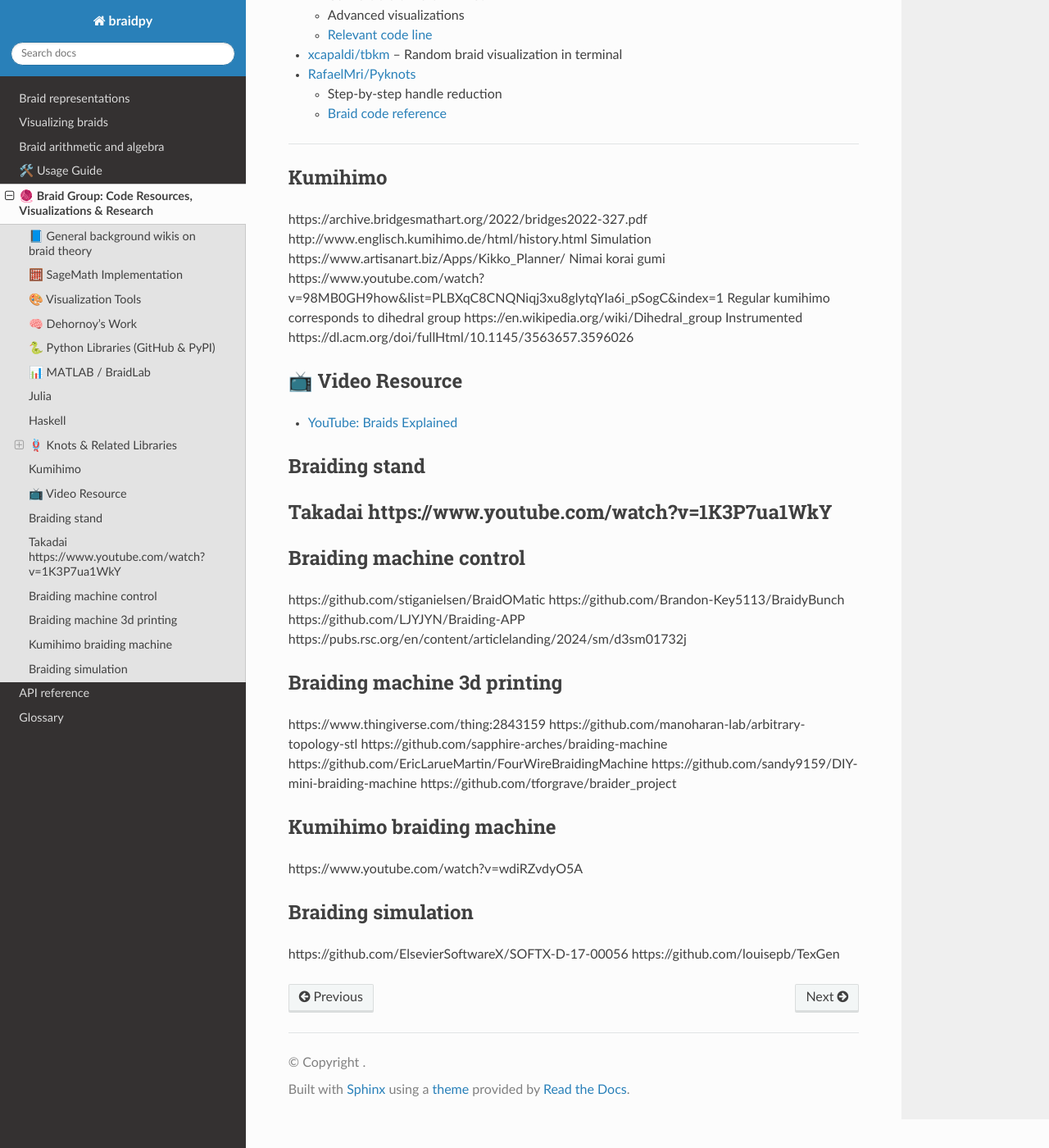
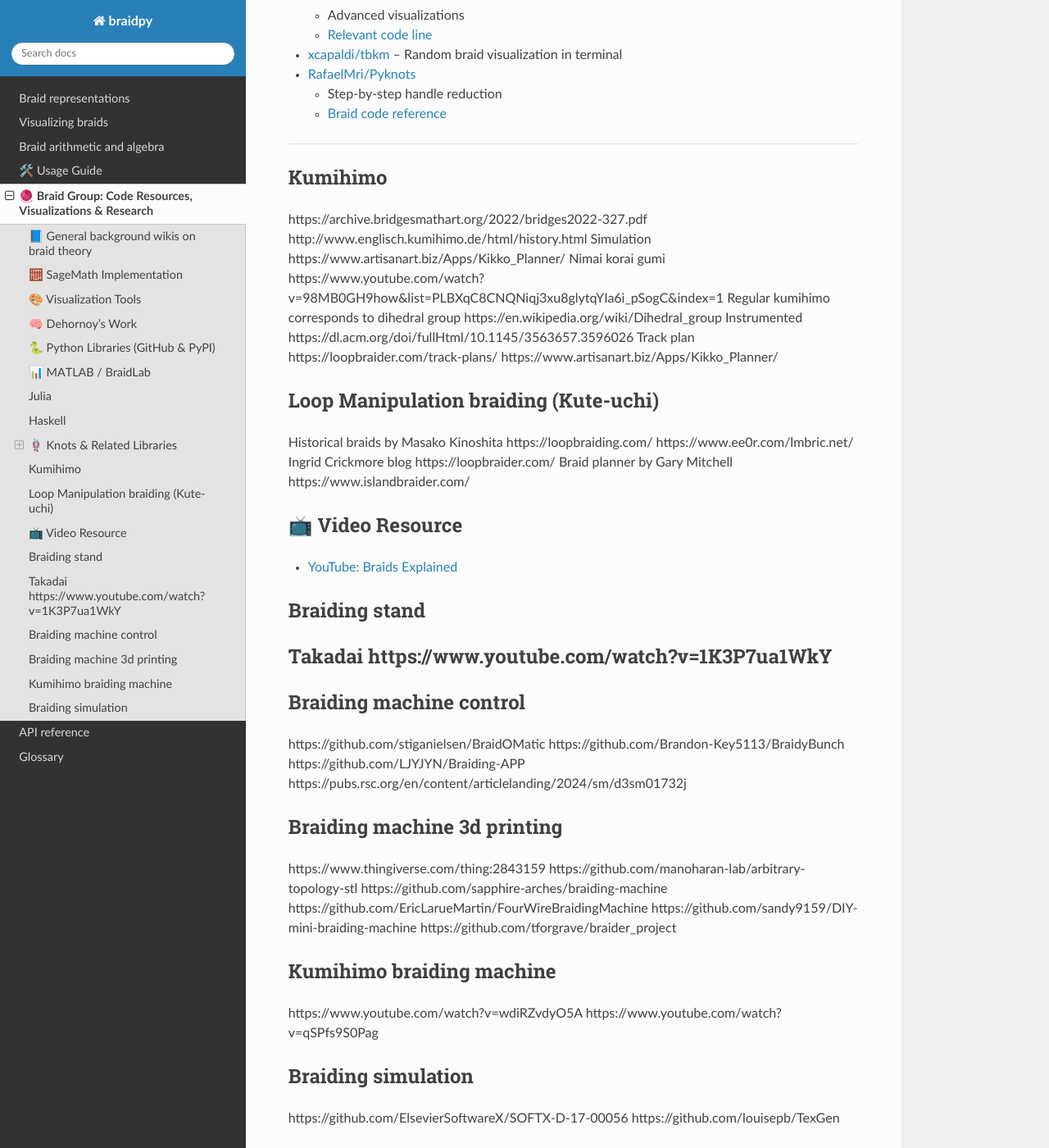
Before and after one commit to baptistelabat/braidpy, a Sphinx documentation site: the page built from docs/source/references.md, in a window 1280 px wide and 1400 px high, scrolled down 3240 px. Shown: the whole window at 82% size. Built offline with Sphinx 7.4.7 and the Read the Docs theme 3.1.0, drawn with Linux system fonts in a browser that asks for light colours.

Commit message:
More references

```diff
--- a/docs/source/references.md
+++ b/docs/source/references.md
@@ -139,6 +139,14 @@ Simulation https://www.artisanart.biz/Apps/Kikko_Planner/
 Nimai korai gumi https://www.youtube.com/watch?v=98MB0GH9how&list=PLBXqC8CNQNiqj3xu8glytqYIa6i_pSogC&index=1
 Regular kumihimo corresponds to dihedral group https://en.wikipedia.org/wiki/Dihedral_group
 Instrumented https://dl.acm.org/doi/fullHtml/10.1145/3563657.3596026
+Track plan https://loopbraider.com/track-plans/
+https://www.artisanart.biz/Apps/Kikko_Planner/
+
+## Loop Manipulation braiding (Kute-uchi)
+
+Historical braids by Masako Kinoshita https://loopbraiding.com/ https://www.ee0r.com/lmbric.net/
+Ingrid Crickmore blog https://loopbraider.com/
+Braid planner by Gary Mitchell https://www.islandbraider.com/
 ## 📺 Video Resource
 
 - [YouTube: Braids Explained](https://www.youtube.com/watch?v=8DBhTXM_Br4)
@@ -162,6 +170,7 @@ https://github.com/tforgrave/braider_project
 
 ## Kumihimo braiding machine
 https://www.youtube.com/watch?v=wdiRZvdyO5A
+https://www.youtube.com/watch?v=qSPfs9S0Pag
 
 ## Braiding simulation
 https://github.com/ElsevierSoftwareX/SOFTX-D-17-00056
```
Also changed, not shown: 1 other file.
